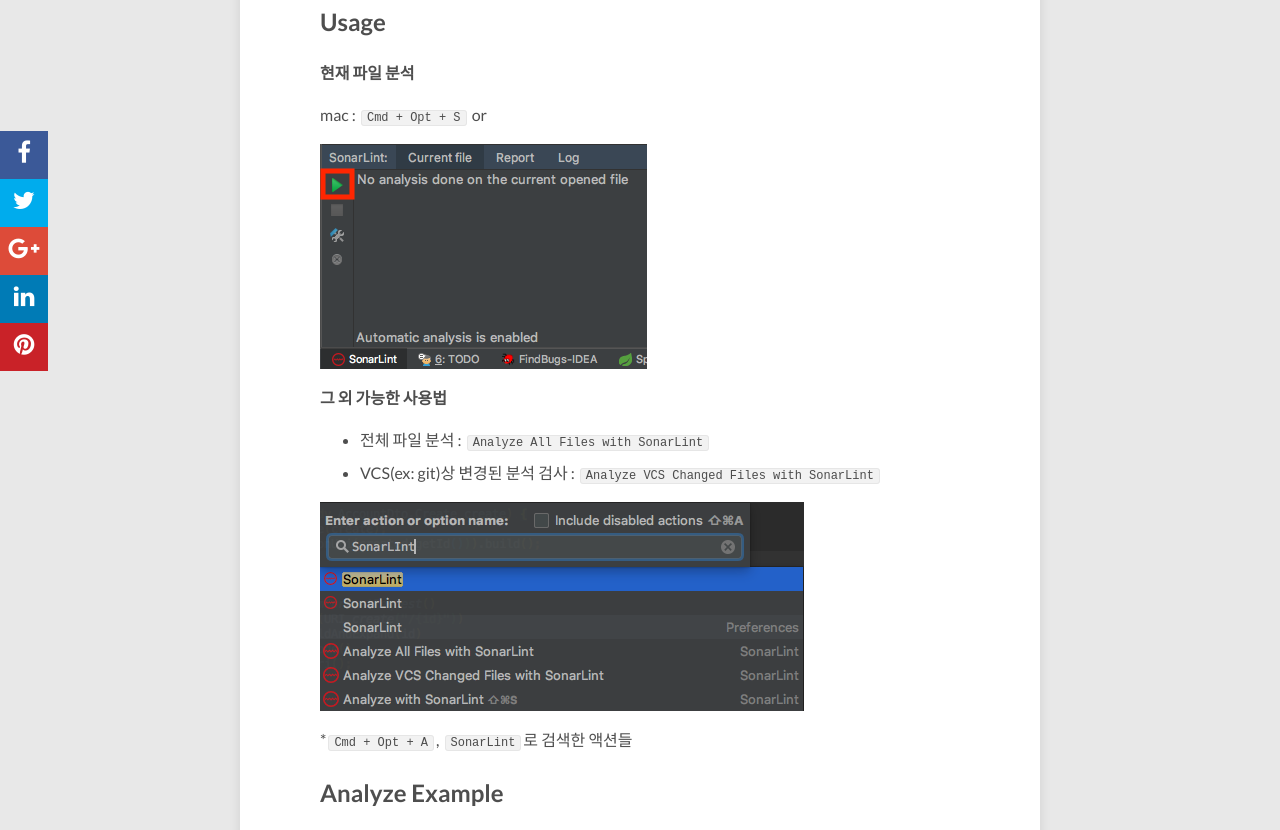
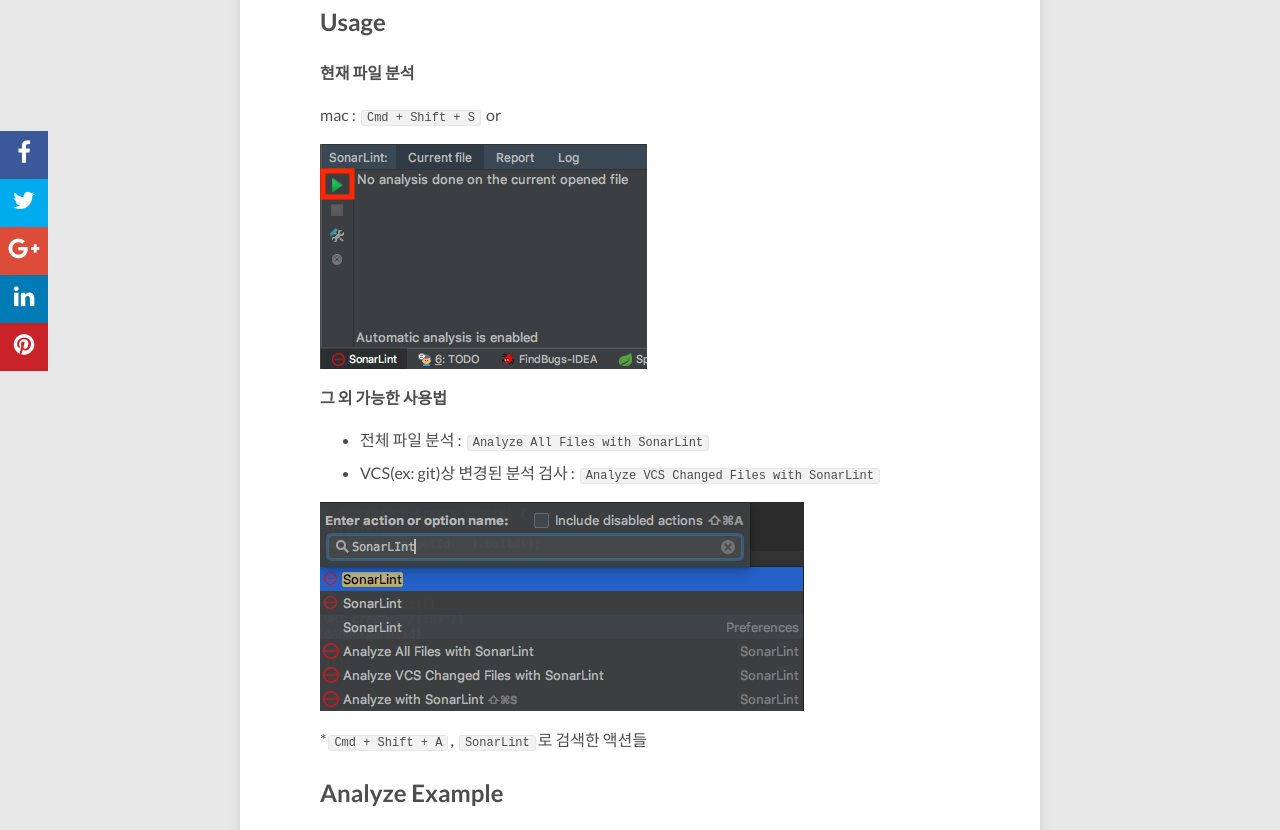
Before and after one commit to redutan/redutan.github.io, a Jekyll site: the page built from _posts/2018/2018-04-11-intellij-sonarlint-plugin.markdown, in a window 1280 px wide and 1400 px high, scrolled down 4090 px. Shown: the part 149-979 px from the top of the window. Built offline with Jekyll 4.4.1, drawn with Linux system fonts in a browser that asks for light colours; nearby versions of some CDN libraries; comment, search, counter and statistics services are not loaded.

Commit message:
Update "intellij sonarlint plugin" post

```diff
--- a/_posts/2018/2018-04-11-intellij-sonarlint-plugin.markdown
+++ b/_posts/2018/2018-04-11-intellij-sonarlint-plugin.markdown
@@ -80,7 +80,7 @@
 
 **현재 파일 분석**
 
-mac : `Cmd + Opt + S`
+mac : `Cmd + Shift + S`
 or
 
 ![SoanrLint Analyze Current](/images/2018/04/sonarlint-currentfile.png)
@@ -92,7 +92,7 @@
 
 ![SoanrLint IDEA Actio](/images/2018/04/sonarlint-action.png)
 
-*`Cmd + Opt + A`, `SonarLint`로 검색한 액션들
+*`Cmd + Shift + A`, `SonarLint`로 검색한 액션들
 
 ## Analyze Example
 
```
